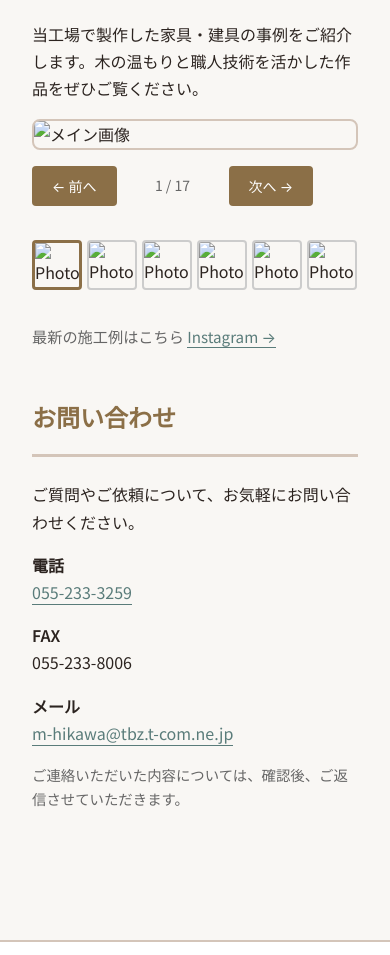
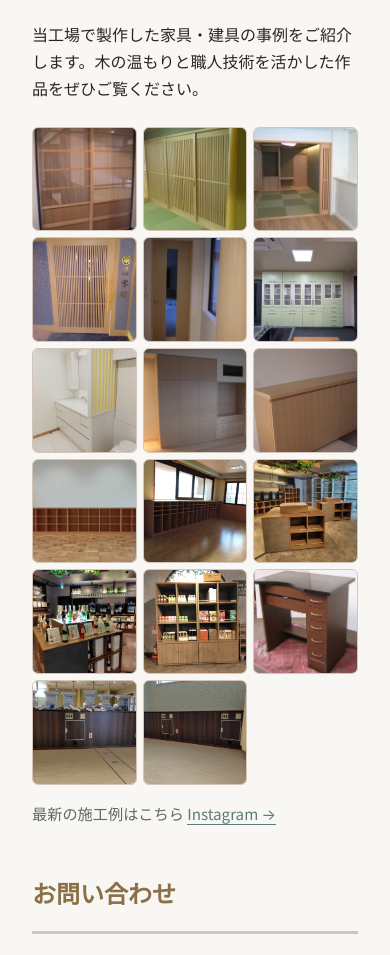
Before and after one commit to mash-yamanashi/Hikawamoku2026, a plain HTML site: page index.html in a window 390 px wide. Shown: the part 881-1836 px from the top of the page. Drawn offline with Linux system fonts and the light colour scheme.

Commit message:
Add files via upload

```diff
--- a/index.html
+++ b/index.html
@@ -19,13 +19,7 @@
             --font-serif: 'Noto Serif JP', Georgia, serif;
             --font-sans: 'Noto Sans JP', -apple-system, BlinkMacSystemFont, 'Segoe UI', sans-serif;
         }
-
-        * {
-            margin: 0;
-            padding: 0;
-            box-sizing: border-box;
-        }
-
+        * { margin: 0; padding: 0; box-sizing: border-box; }
         body {
             background-color: var(--color-bg);
             color: var(--color-text);
@@ -33,160 +27,52 @@
             line-height: 1.7;
             font-size: 16px;
         }
+        h1, h2 { font-family: var(--font-serif); font-weight: 600; }
+        h1 { font-size: 2.8rem; color: var(--color-wood); margin-bottom: 0.5rem; }
+        h2 {
+            font-size: 2rem; color: var(--color-wood);
+            margin-top: 3rem; margin-bottom: 1.5rem;
+            padding-bottom: 1rem; border-bottom: 3px solid var(--color-border);
+        }
+        h3 { font-size: 1.3rem; color: var(--color-accent); margin-top: 1.5rem; }
+        header {
+            background: var(--color-white); padding: 3rem 2rem;
+            text-align: center; border-bottom: 1px solid var(--color-border);
+        }
+        header p { font-size: 1.2rem; color: var(--color-wood); }
+        main { max-width: 1200px; margin: 0 auto; padding: 2rem; }
+        .section { margin-bottom: 3rem; }
+        ul { margin-left: 1rem; margin-top: 1rem; }
+        li { margin-bottom: 0.5rem; }
+        a { color: var(--color-accent); text-decoration: none; border-bottom: 1px solid var(--color-accent); }
+        a:hover { opacity: 0.8; }
 
-        h1, h2 {
-            font-family: var(--font-serif);
-            font-weight: 600;
-        }
-
-        h1 {
-            font-size: 2.8rem;
-            color: var(--color-wood);
-            margin-bottom: 0.5rem;
-        }
-
-        h2 {
-            font-size: 2rem;
-            color: var(--color-wood);
-            margin-top: 3rem;
-            margin-bottom: 1.5rem;
-            padding-bottom: 1rem;
-            border-bottom: 3px solid var(--color-border);
-        }
-
-        h3 {
-            font-size: 1.3rem;
-            color: var(--color-accent);
+        /* 画像グリッド：横3枚・同サイズ */
+        .gallery-grid {
+            display: grid;
+            grid-template-columns: repeat(3, 1fr);
+            gap: 12px;
             margin-top: 1.5rem;
         }
-
-        header {
-            background: var(--color-white);
-            padding: 3rem 2rem;
-            text-align: center;
-            border-bottom: 1px solid var(--color-border);
-        }
-
-        header p {
-            font-size: 1.2rem;
-            color: var(--color-wood);
-        }
-
-        main {
-            max-width: 1200px;
-            margin: 0 auto;
-            padding: 2rem;
-        }
-
-        .section {
-            margin-bottom: 3rem;
-        }
-
-        ul {
-            margin-left: 1rem;
-            margin-top: 1rem;
-        }
-
-        li {
-            margin-bottom: 0.5rem;
-        }
-
-        a {
-            color: var(--color-accent);
-            text-decoration: none;
-            border-bottom: 1px solid var(--color-accent);
-        }
-
-        a:hover {
-            opacity: 0.8;
-        }
-
-        /* ギャラリー */
-        #mainImage {
+        .gallery-grid img {
             width: 100%;
-            max-width: 600px;
-            height: auto;
-            border: 2px solid var(--color-border);
-            border-radius: 8px;
-            margin: 1rem 0;
+            aspect-ratio: 1 / 1;
+            object-fit: cover;
+            border: 1px solid var(--color-border);
+            border-radius: 6px;
             display: block;
-        }
-
-        .gallery-controls {
-            display: flex;
-            gap: 1rem;
-            align-items: center;
-            margin: 1rem 0;
-            flex-wrap: wrap;
-        }
-
-        button {
-            padding: 10px 20px;
-            font-size: 14px;
-            background: var(--color-wood);
-            color: white;
-            border: none;
-            border-radius: 4px;
-            cursor: pointer;
-            font-family: var(--font-sans);
-            transition: background 0.3s;
-        }
-
-        button:hover {
-            background: #6B5437;
-        }
-
-        .counter {
-            font-size: 14px;
-            color: var(--color-text-light);
-            min-width: 80px;
-            text-align: center;
-        }
-
-        .thumbnails {
-            display: flex;
-            gap: 8px;
-            overflow-x: auto;
-            margin: 1.5rem 0;
-            padding: 10px 0;
-        }
-
-        .thumbnail {
-            width: 70px;
-            height: 70px;
-            border: 2px solid #ccc;
-            border-radius: 4px;
-            cursor: pointer;
-            flex-shrink: 0;
-            transition: border-color 0.3s;
-            object-fit: cover;
-        }
-
-        .thumbnail:hover {
-            border-color: var(--color-wood);
-        }
-
-        .thumbnail.active {
-            border-color: var(--color-wood);
-            border-width: 3px;
+            background: #eee;
         }
 
         footer {
-            background: var(--color-white);
-            padding: 2rem;
-            text-align: center;
-            border-top: 2px solid var(--color-border);
-            margin-top: 3rem;
-            font-size: 0.9rem;
-            color: var(--color-text-light);
+            background: var(--color-white); padding: 2rem; text-align: center;
+            border-top: 2px solid var(--color-border); margin-top: 3rem;
+            font-size: 0.9rem; color: var(--color-text-light);
         }
-
-        @media (max-width: 768px) {
+        @media (max-width: 600px) {
             h1 { font-size: 2rem; }
             h2 { font-size: 1.5rem; }
-            #mainImage { max-width: 100%; }
-            .thumbnails { gap: 5px; }
-            .thumbnail { width: 50px; height: 50px; }
+            .gallery-grid { gap: 6px; }
         }
     </style>
 </head>
@@ -197,14 +83,12 @@
     </header>
 
     <main>
-        <!-- 事業内容 -->
         <section class="section">
             <h2>事業内容</h2>
             <p>樋川木工場は、木工職人として永年培ってきた技術と経験を活かし、お客様のご要望に応じたカスタマイズされた家具・建具をお創りいたします。</p>
             <p>注文家具から建具まで、木の温もりとしっかりした職人仕事を大切にしています。細部にこだわり、長く愛用いただける製品を提供することが私たちの目標です。</p>
         </section>
 
-        <!-- サービス -->
         <section class="section">
             <h3>サービス</h3>
             <ul>
@@ -214,28 +98,31 @@
             </ul>
         </section>
 
-        <!-- 制作例 -->
         <section class="section">
             <h2>制作例</h2>
             <p>当工場で製作した家具・建具の事例をご紹介します。木の温もりと職人技術を活かした作品をぜひご覧ください。</p>
-
-            <!-- メイン画像 -->
-            <img id="mainImage" alt="メイン画像" />
-
-            <!-- コントロール -->
-            <div class="gallery-controls">
-                <button onclick="previousImage()">← 前へ</button>
-                <span class="counter"><span id="currentNo">1</span> / 17</span>
-                <button onclick="nextImage()">次へ →</button>
+            <div class="gallery-grid">
+                <img src="1.jpg" alt="制作例1" loading="lazy">
+                <img src="2.jpg" alt="制作例2" loading="lazy">
+                <img src="3.jpg" alt="制作例3" loading="lazy">
+                <img src="4.jpg" alt="制作例4" loading="lazy">
+                <img src="5.jpg" alt="制作例5" loading="lazy">
+                <img src="6.jpg" alt="制作例6" loading="lazy">
+                <img src="7.jpg" alt="制作例7" loading="lazy">
+                <img src="8.jpg" alt="制作例8" loading="lazy">
+                <img src="9.jpg" alt="制作例9" loading="lazy">
+                <img src="10.jpg" alt="制作例10" loading="lazy">
+                <img src="11.jpg" alt="制作例11" loading="lazy">
+                <img src="12.jpg" alt="制作例12" loading="lazy">
+                <img src="13.jpg" alt="制作例13" loading="lazy">
+                <img src="14.jpg" alt="制作例14" loading="lazy">
+                <img src="15.jpg" alt="制作例15" loading="lazy">
+                <img src="16.jpg" alt="制作例16" loading="lazy">
+                <img src="17.jpg" alt="制作例17" loading="lazy">
             </div>
-
-            <!-- サムネイル -->
-            <div class="thumbnails" id="thumbnailContainer"></div>
-
             <p style="font-size: 0.95rem; color: var(--color-text-light); margin-top: 1rem;">最新の施工例はこちら <a href="https://www.instagram.com">Instagram →</a></p>
         </section>
 
-        <!-- お問い合わせ -->
         <section class="section">
             <h2>お問い合わせ</h2>
             <p>ご質問やご依頼について、お気軽にお問い合わせください。</p>
@@ -249,71 +136,5 @@
     <footer>
         <p>© 樋川木工場 All rights reserved.</p>
     </footer>
-
-    <script>
-        // 画像ファイルリスト
-        const imageFiles = [
-            'images/1.jpg',
-            'images/2.jpg',
-            'images/3.jpg',
-            'images/4.jpg',
-            'images/5.jpg',
-            'images/6.jpg',
-            'images/7.jpg',
-            'images/8.jpg',
-            'images/9.jpg',
-            'images/10.jpg',
-            'images/11.jpg',
-            'images/12.jpg',
-            'images/13.jpg',
-            'images/14.jpg',
-            'images/15.jpg',
-            'images/16.jpg',
-            'images/17.jpg'
-        ];
-
-        let currentIndex = 0;
-
-        function displayImage(index) {
-            if (imageFiles.length === 0) return;
-            currentIndex = Math.max(0, Math.min(index, imageFiles.length - 1));
-            document.getElementById('mainImage').src = imageFiles[currentIndex];
-            document.getElementById('currentNo').textContent = currentIndex + 1;
-
-            // Update thumbnails
-            document.querySelectorAll('.thumbnail').forEach((thumb, i) => {
-                if (i === currentIndex) {
-                    thumb.classList.add('active');
-                } else {
-                    thumb.classList.remove('active');
-                }
-            });
-        }
-
-        function nextImage() {
-            displayImage(currentIndex + 1);
-        }
-
-        function previousImage() {
-            displayImage(currentIndex - 1);
-        }
-
-        // Initialize gallery
-        window.addEventListener('DOMContentLoaded', function() {
-            // Create thumbnails
-            const container = document.getElementById('thumbnailContainer');
-            imageFiles.forEach((imgPath, idx) => {
-                const thumb = document.createElement('img');
-                thumb.className = 'thumbnail';
-                thumb.src = imgPath;
-                thumb.alt = `Photo ${idx + 1}`;
-                thumb.onclick = () => displayImage(idx);
-                container.appendChild(thumb);
-            });
-
-            // Display first image
-            displayImage(0);
-        });
-    </script>
 </body>
 </html>
```
